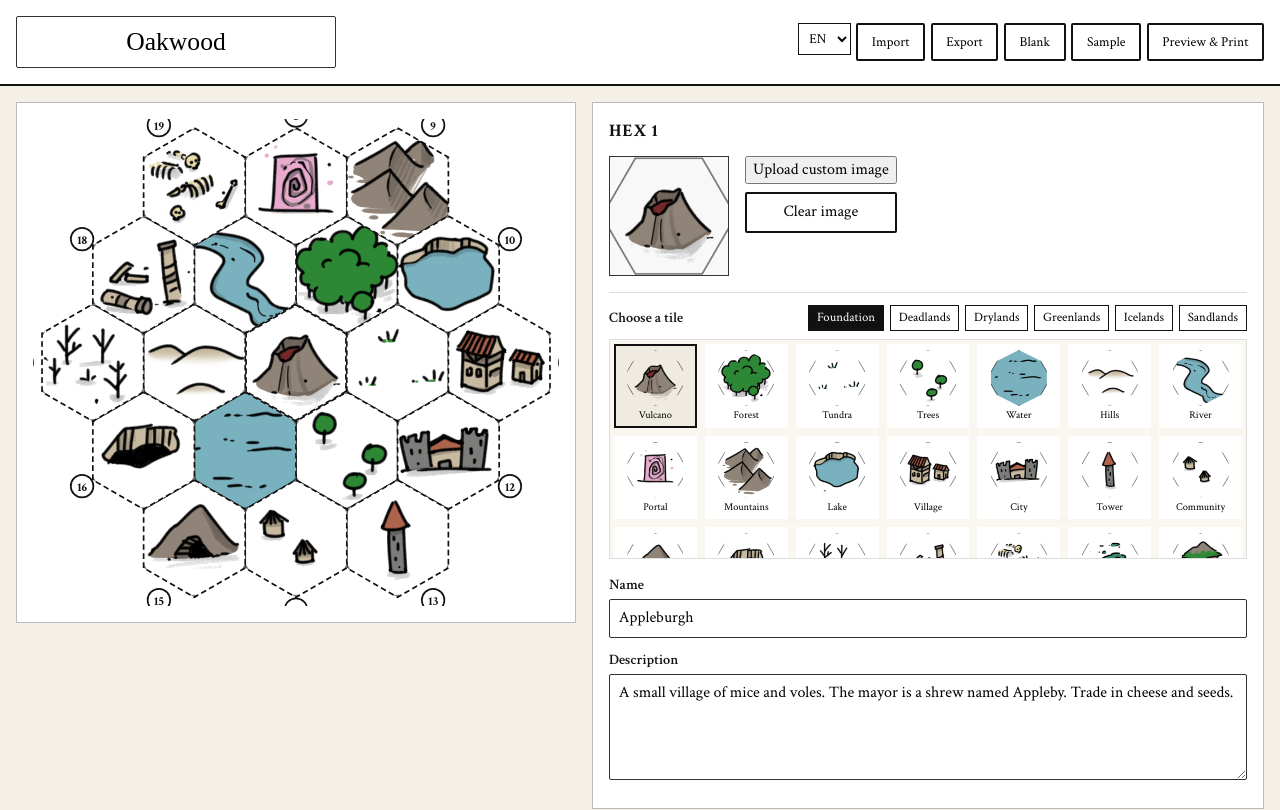
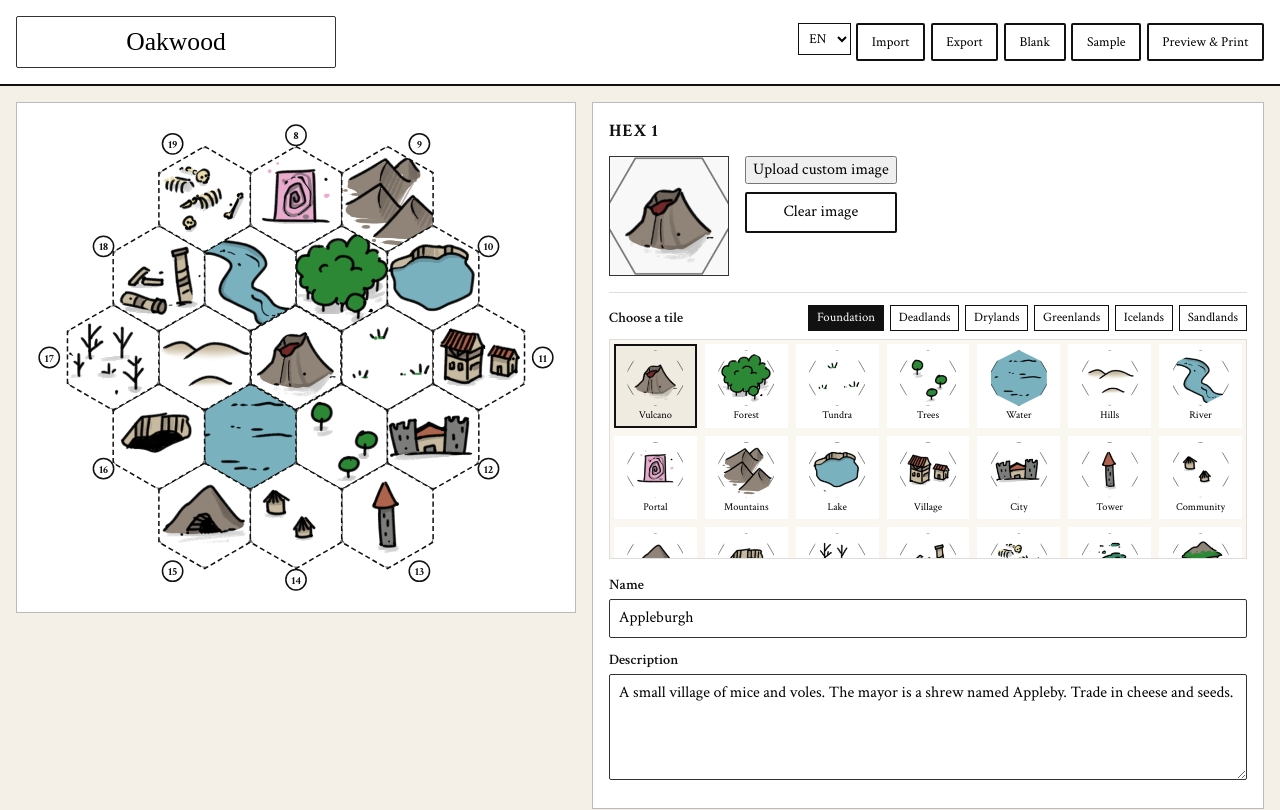
Before and after one commit to felipsimoes/hexcrawler, a React (Vite) app: page / in a window 1280 px wide. Shown: the top 810 px of the page. Built offline with nearby package versions, Linux system fonts and the light colour scheme; a web font is replaced by a local one.

Commit message:
fix map exhibit

```diff
--- a/src/components/HexGrid.tsx
+++ b/src/components/HexGrid.tsx
@@ -1,4 +1,5 @@
 import {
+  HEX_BADGE_RADIUS,
   HEX_GAP,
   HEX_POSITIONS,
   HEX_SIZE,
@@ -31,7 +32,7 @@ export function HexGrid({
   const { t } = useI18n()
   const hexMap = new Map(hexes.map((h) => [h.id, h]))
   const bounds = getGridBounds(size)
-  const padding = 8
+  const padding = 4
   const viewWidth = bounds.width + padding * 2
   const viewHeight = bounds.height + padding * 2
   const offsetX = -bounds.minX + padding
@@ -117,7 +118,7 @@ export function HexGrid({
             )}
             <polygon className="hex-cell__border" points={points} />
             <g className="hex-cell__badge">
-              <circle cx={badge.x} cy={badge.y} r={10} />
+              <circle cx={badge.x} cy={badge.y} r={HEX_BADGE_RADIUS} />
               <text x={badge.x} y={badge.y + 4} textAnchor="middle">
                 {pos.id}
               </text>
--- a/src/data/hex-layout.ts
+++ b/src/data/hex-layout.ts
@@ -63,6 +63,8 @@ export const HEX_POSITIONS: HexPosition[] = buildHexPositions()
 
 export const HEX_SIZE = 52
 export const HEX_GAP = 0
+export const HEX_BADGE_RADIUS = 10
+export const HEX_BADGE_OUTSET = 11
 
 /** Pointy-top hex vertices (point at top and bottom). */
 export function hexPolygonPoints(cx: number, cy: number, size: number): string {
@@ -77,19 +79,34 @@ export function hexPolygonPoints(cx: number, cy: number, size: number): string {
 }
 
 export function getGridBounds(size: number) {
+  const halfWidth = (Math.sqrt(3) / 2) * size
+  const halfHeight = size
+  const badgeR = HEX_BADGE_RADIUS + 2
+
   let minX = Infinity
   let maxX = -Infinity
   let minY = Infinity
   let maxY = -Infinity
-  const halfWidth = (Math.sqrt(3) / 2) * size
-  const halfHeight = size
+  const centers: Array<{ x: number; y: number }> = []
 
   for (const pos of HEX_POSITIONS) {
     const { x, y } = axialToPixel(pos.q, pos.r, size)
+    centers.push({ x, y })
     minX = Math.min(minX, x - halfWidth)
     maxX = Math.max(maxX, x + halfWidth)
     minY = Math.min(minY, y - halfHeight)
     maxY = Math.max(maxY, y + halfHeight)
+  }
+
+  const gridCenterX = (minX + maxX) / 2
+  const gridCenterY = (minY + maxY) / 2
+
+  for (const { x, y } of centers) {
+    const badge = badgePosition(x, y, size, gridCenterX, gridCenterY)
+    minX = Math.min(minX, x - halfWidth, badge.x - badgeR)
+    maxX = Math.max(maxX, x + halfWidth, badge.x + badgeR)
+    minY = Math.min(minY, y - halfHeight, badge.y - badgeR)
+    maxY = Math.max(maxY, y + halfHeight, badge.y + badgeR)
   }
 
   return { minX, maxX, minY, maxY, width: maxX - minX, height: maxY - minY }
@@ -105,7 +122,7 @@ export function badgePosition(
 ): { x: number; y: number } {
   const dx = cx - gridCenterX
   const dy = cy - gridCenterY
-  const dist = size + 11
+  const dist = size + HEX_BADGE_OUTSET
 
   if (Math.hypot(dx, dy) < size * 0.15) {
     return { x: cx, y: cy - dist }
```
